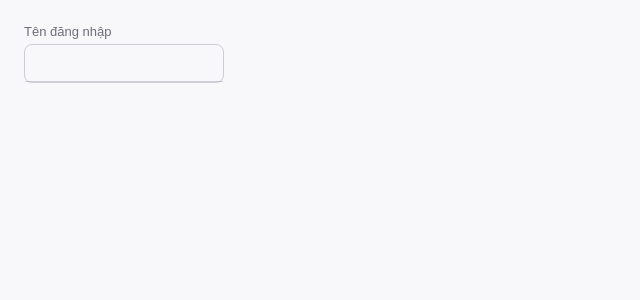
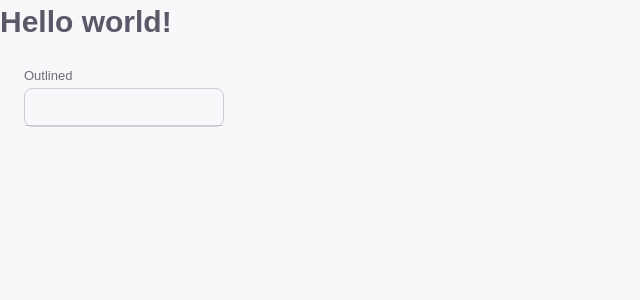
Before and after one commit to phamducbinhh/Nextjs-Boilerplate-App, a Next.js app: page / in a window 1280 px wide. Shown: the top 300 px of the page, without its empty margins (0-640 px from the left). Built offline with nearby package versions, Linux system fonts and the light colour scheme.

Commit message:
Custom BlankLayout

```diff
--- a/src/pages/index.tsx
+++ b/src/pages/index.tsx
@@ -1,5 +1,5 @@
 'use client'
-import { Box } from '@mui/material'
+import { Box, useTheme } from '@mui/material'
 import Head from 'next/head'
 import CustomTextField from 'src/components/core/text-field'
 
@@ -12,8 +12,9 @@ export default function Home() {
         <meta name='viewport' content='width=device-width, initial-scale=1' />
         <link rel='icon' href='/favicon.ico' />
       </Head>
+      <h1>Hello world!</h1>
       <Box sx={{ margin: 6, width: '200px' }}>
-        <CustomTextField label='Tên đăng nhập' id='username' />
+        <CustomTextField id='outlined-basic' label='Outlined' />
       </Box>
     </>
   )
```
Also changed, not shown: src/views/layouts/BlankLayout.tsx (added, +21 -0 lines).
